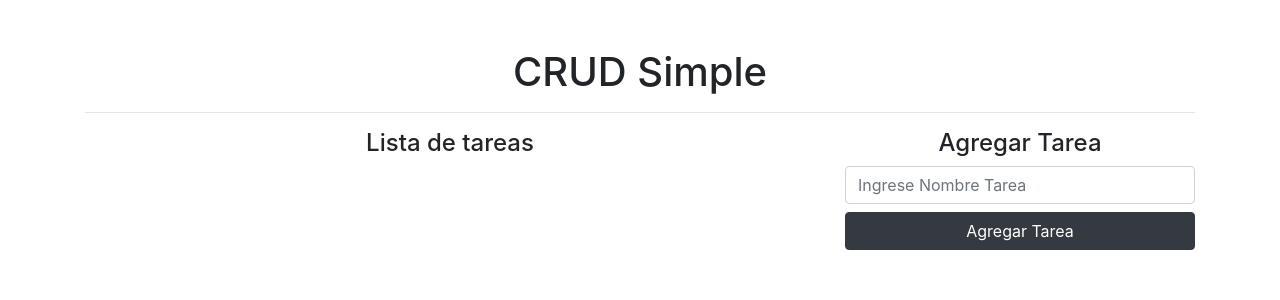
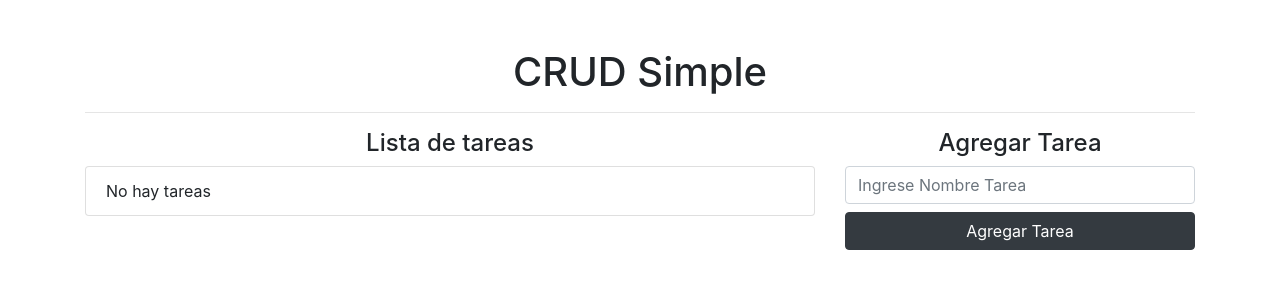
Before and after one commit to alexander134/Examples, a React (Create React App) app: page / in a window 1280 px wide. Shown: the top 300 px of the page. Built offline with nearby package versions, Linux system fonts and the light colour scheme.

Commit message:
video 45 subir el CRUD

```diff
--- a/src/App.js
+++ b/src/App.js
@@ -10,13 +10,16 @@ function App() {
   const [listaTarea,setListaTarea]=useState([])
   const [modoEditar,setModoEditar]=useState(false)
   const [idTareaS,setIdTareaS]=useState('')
+  const [errorT,setError]=useState(null)
 
   const guardarTarea=(e)=>{
     e.preventDefault()
     if(!tarea.trim()){
-      console.log("Elemento Vacio")
+      // console.log("Elemento Vacio")
+      setError("Elemento vacio")
       return
     }
+    setError(null)
     // console.log(tarea)
     // e.target.reset() OR setTarea('')
     setListaTarea([
@@ -44,9 +47,11 @@ function App() {
   const editarTarea = e =>{
     e.preventDefault()
     if(!tarea.trim()){
-      console.log("Elemento Vacio")
+      // console.log("Elemento Vacio")
+      setError("Elemento vacio")
       return
     }
+    setError(null)
 
     let arrayEditado = listaTarea.map(item => item.idTarea === idTareaS ? {idTarea:idTareaS,nombreTarea:tarea}:item)
     setListaTarea(arrayEditado)
@@ -64,6 +69,11 @@ function App() {
           <h4 className="text-center">Lista de tareas</h4>
           <ul className="list-group">
             {
+              listaTarea.length===0 ?(
+                <li className="list-group-item">No hay tareas</li>
+              )
+              :
+              (
                 listaTarea.map((item,index)=>(
                   <li className="list-group-item" key={item.idTarea} >
                     <span className="lead">{item.nombreTarea}</span>
@@ -71,6 +81,7 @@ function App() {
                     <button onClick={()=>editar(item)} className="btn btn-warning btn-sm float-right mx-2">Editar</button>
                   </li>
                 ))
+              )
             }
           </ul>
         </div>
@@ -79,6 +90,10 @@ function App() {
             {modoEditar ? 'Editar Tarea' : 'Agregar Tarea'}
           </h4>
           <form onSubmit={ modoEditar ? editarTarea : guardarTarea } >
+            {
+              errorT && <span className="text-danger">{errorT}</span>
+            }
+
             <input type="text" className="form-control mb-2" value={tarea} onChange={e=> setTarea(e.target.value)} placeholder="Ingrese Nombre Tarea"/>
             {modoEditar ? (
               <button className="btn btn-warning btn-block" type="submit" >Editar Tarea</button>
```
Lines whose indentation alone changed are shown as unchanged.
